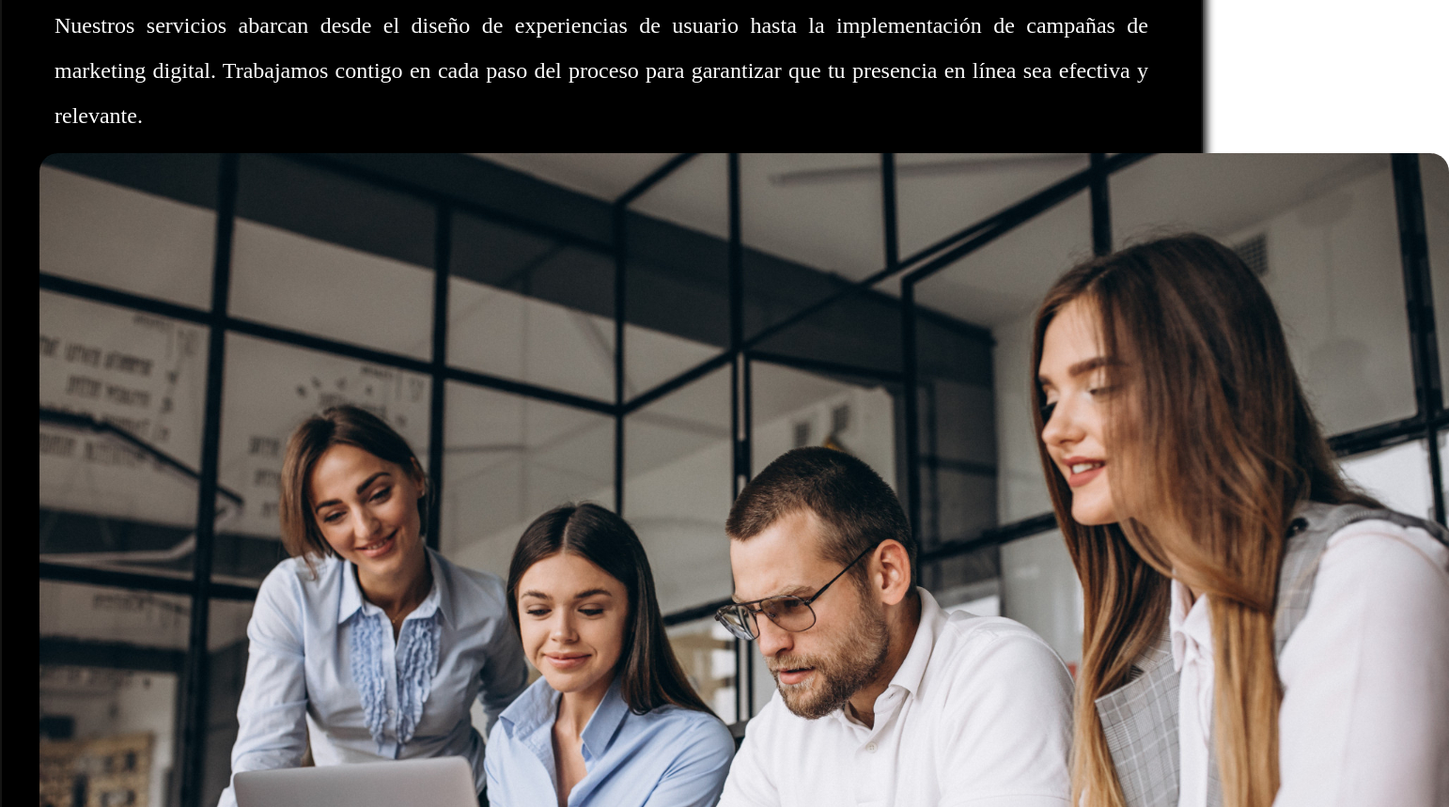
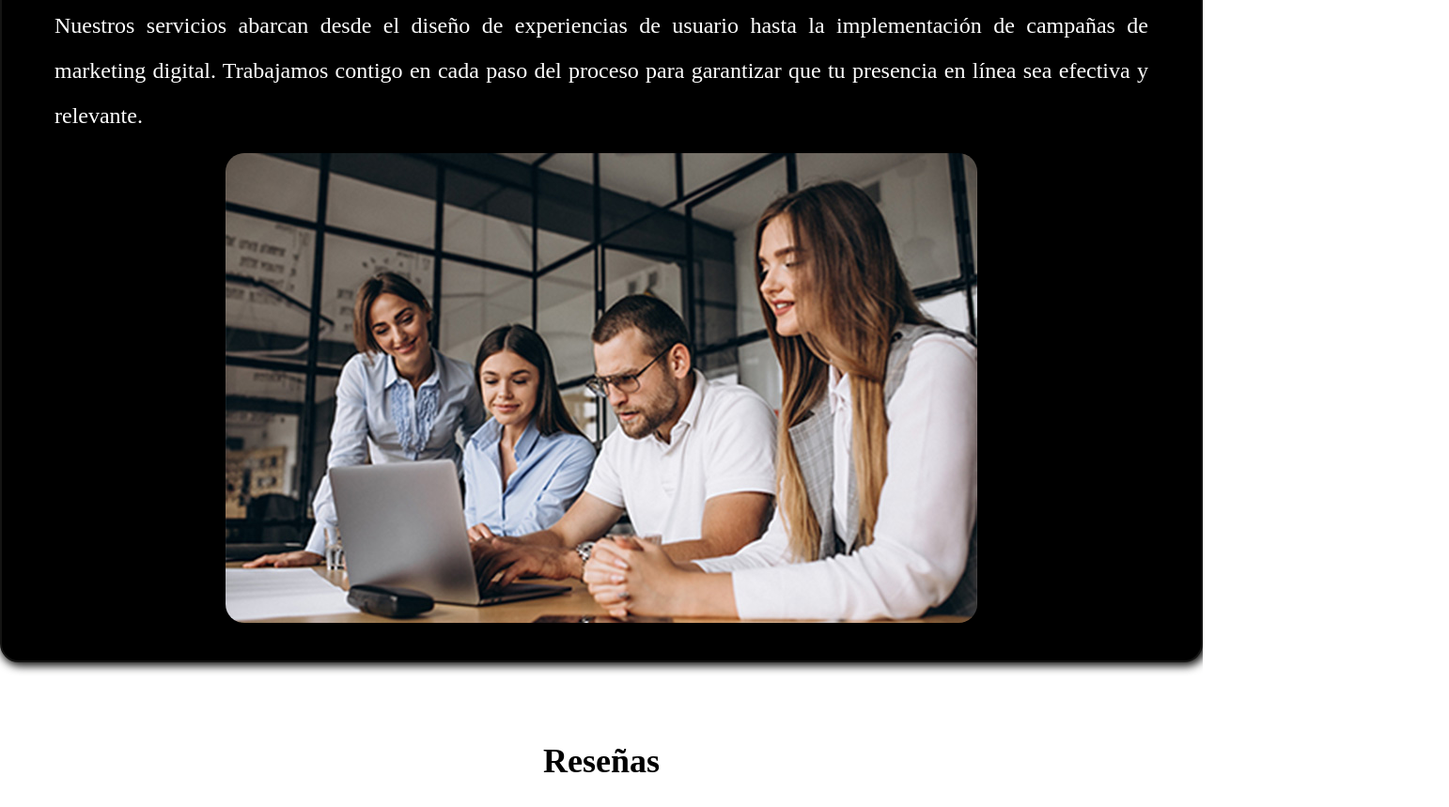
Before and after one commit to Saubidet/Responsive-, a plain HTML site: page index.html in a window 1280 px wide. Shown: the part 1941-2800 px from the top of the page at 94% size, 1542 px wide, since content can reach past the window. Drawn offline with Linux system fonts and the light colour scheme.

Commit message:
entrega final

```diff
--- a/estilos.css
+++ b/estilos.css
@@ -241,7 +241,7 @@ footer {
 
 }
 
-@media screen and (min-width: 1075px) {
+@media screen and (min-width: 1450px) {
     #home {
         background: url('./imagenes/Pc1.jpg') no-repeat;
     }
--- a/index.html
+++ b/index.html
@@ -74,7 +74,7 @@
                 <p>Nuestros servicios abarcan desde el diseño de experiencias de usuario hasta la implementación de campañas de marketing digital. Trabajamos contigo en cada paso del proceso para garantizar que tu presencia en línea sea efectiva y relevante.</p>
                 <img src="./imagenes/quienessomos35.jpg" alt="team" class="mobile">
                 <img src="imagenes/quienessomostablet.jpg" alt="team" class="tablet">
-                <img src="./imagenes/quienessomospc.jpg" alt="team" class="computadora">
+                <img src="./imagenes/quienessomoscomputadora.jpg" alt="team" class="computadora">
             </figcaption>
 
         </figure>
```
Also changed, not shown: imagenes/quienessomoscomputadora.jpg (added).
